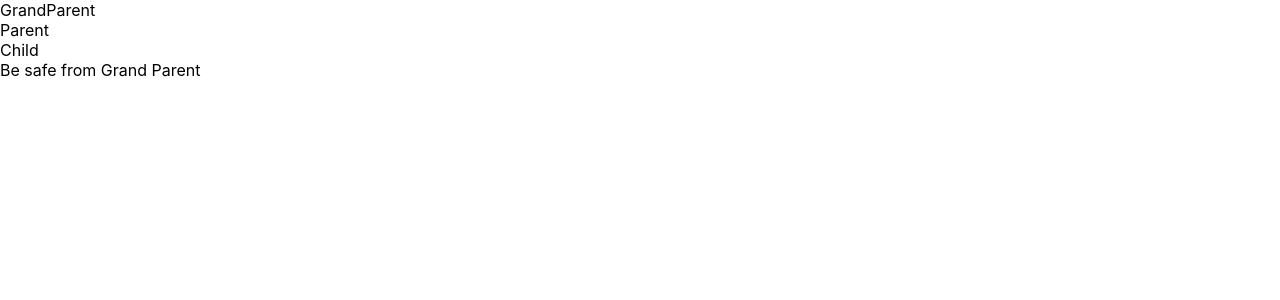
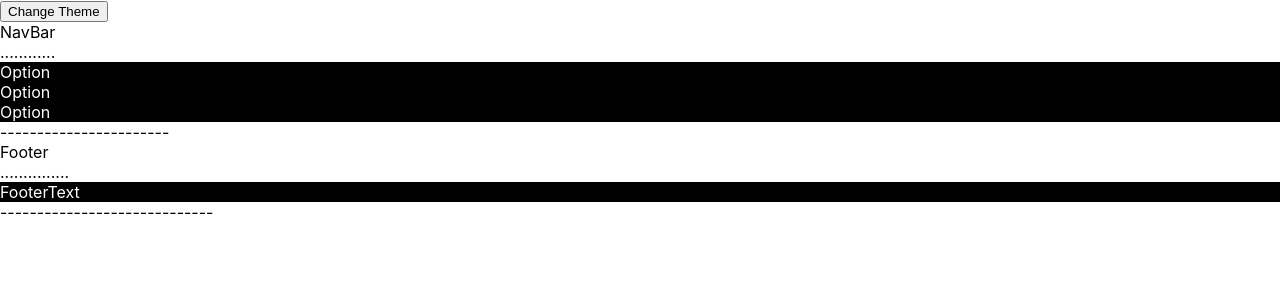
Before and after one commit to krishnanandpatl/web-dev, a React (Create React App) app in the folder react/functional-components/reels/: page / in a window 1280 px wide. Shown: the top 300 px of the page. Built offline with nearby package versions, Linux system fonts and the light colour scheme.

Commit message:
Theme Changer

```diff
--- a/react/functional-components/reels/src/App.js
+++ b/react/functional-components/reels/src/App.js
@@ -1,13 +1,13 @@
 import './App.css';
 import React from 'react'
-import Context from './poc/context';
+import ThemeChange from './Theme Change/ThemeChange';
 
 
 function App() {
 
   return (
     <>
-    <Context/>
+    <ThemeChange/>
     </>
   );
 }
--- /dev/null
+++ b/react/functional-components/reels/src/Theme Change/Footer.js
@@ -0,0 +1,24 @@
+import "./theme.css"
+import {useContext} from 'react';
+import { ThemeContext } from "./ThemeChange";
+
+function Footer(){
+    return (
+    <>
+    <div>Footer</div>
+    <div>...............</div>
+    <FooterText/>
+    <div>-----------------------------</div>
+    </>
+    )
+}
+function FooterText(){
+    let cTheme=useContext(ThemeContext);
+    return (
+        <div className={
+            cTheme=="light"?"light":"dark"
+        }>FooterText</div>
+    )
+}
+
+export default Footer;
--- /dev/null
+++ b/react/functional-components/reels/src/Theme Change/NavBar.js
@@ -0,0 +1,23 @@
+import "./theme.css"
+import {useContext} from "react";
+import { ThemeContext } from "./ThemeChange";
+
+function NavBar(){
+    return (
+        <>
+        <div>NavBar</div>
+        <div>............</div>
+        <Options/>
+        <Options/>
+        <Options/>
+        <div>-----------------------</div>
+        </>
+    )
+}
+function Options(){
+    let cTheme=useContext(ThemeContext);
+    return <div className={
+        cTheme=="light"?"light":"dark"
+    }>Option</div>
+}
+export default NavBar;
--- /dev/null
+++ b/react/functional-components/reels/src/Theme Change/ThemeChange.js
@@ -0,0 +1,27 @@
+import React from "react";
+import NavBar from './NavBar';
+import Footer from './Footer';
+export let ThemeContext= React.createContext("");
+
+
+function App(){
+    let [theme,setTheme]=React.useState("");
+    const handleTheme=function(){
+        if(theme=="light"){
+        setTheme("dark");
+        }
+        else{
+            setTheme("light");
+        }
+    }
+    return (
+
+        <ThemeContext.Provider value={theme}>
+        <button type="button" onClick={handleTheme}>Change Theme</button>
+        <NavBar/>
+        <Footer/>
+        </ThemeContext.Provider>
+    )
+}
+
+export default App;
--- /dev/null
+++ b/react/functional-components/reels/src/Theme Change/theme.css
@@ -0,0 +1,8 @@
+.light{
+    background-color: white;
+    color: black;
+}
+.dark{
+    background-color: black;
+    color: white;
+}
```
